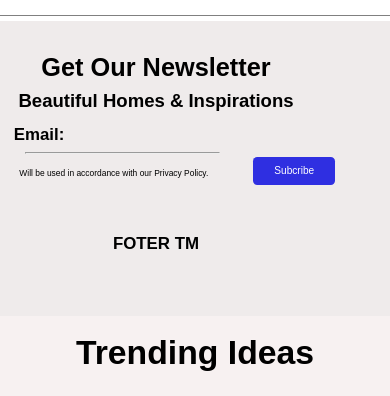
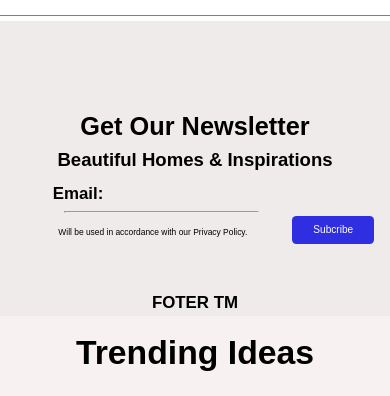
Before and after one commit to chetnapatidar123/foter, a plain HTML site: page index.html in a window 390 px wide. Shown: the part 4199-4595 px from the top of the page. Drawn offline with nearby package versions, Linux system fonts and the light colour scheme.

Commit message:
Update style.css

```diff
--- a/style.css
+++ b/style.css
@@ -1134,7 +1134,8 @@ text-align: center;
     padding-top: 0vmax;
     line-height: 4vmax;
     position:relative;
-    top:10%;
+    top:30%;
+    left:10%;
 }
 .news h1{
     font-size: 3vmax;
```
